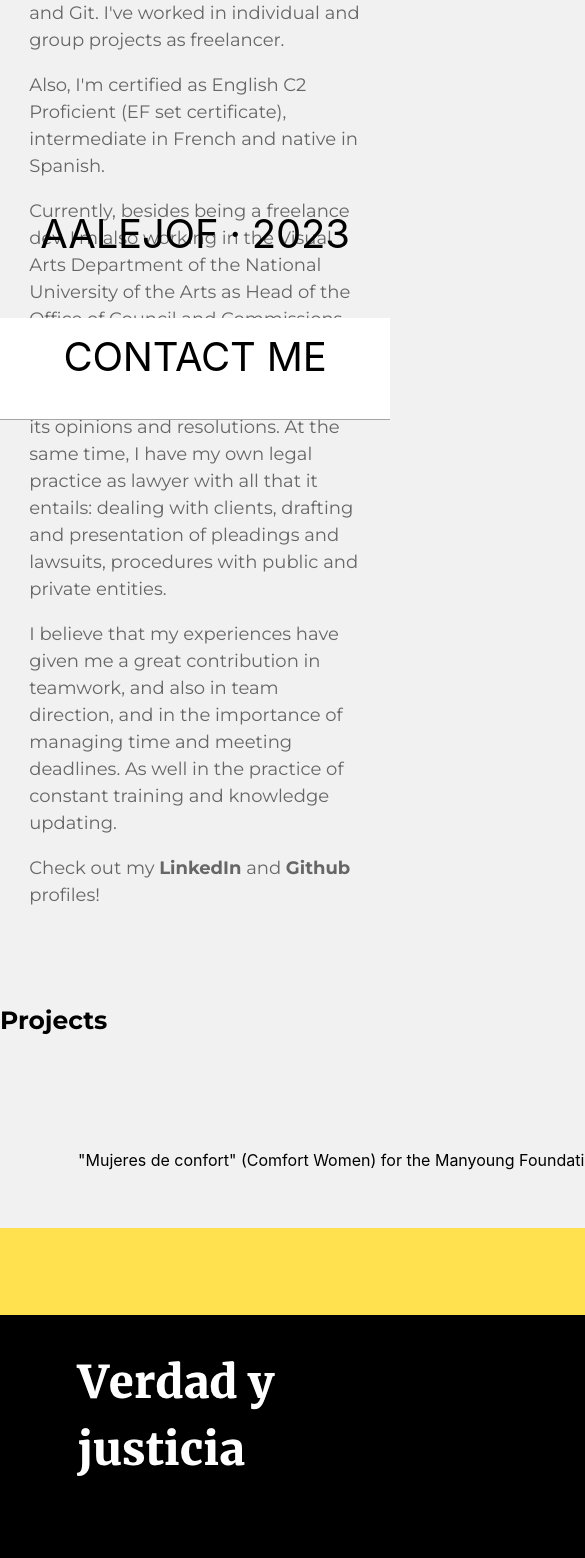
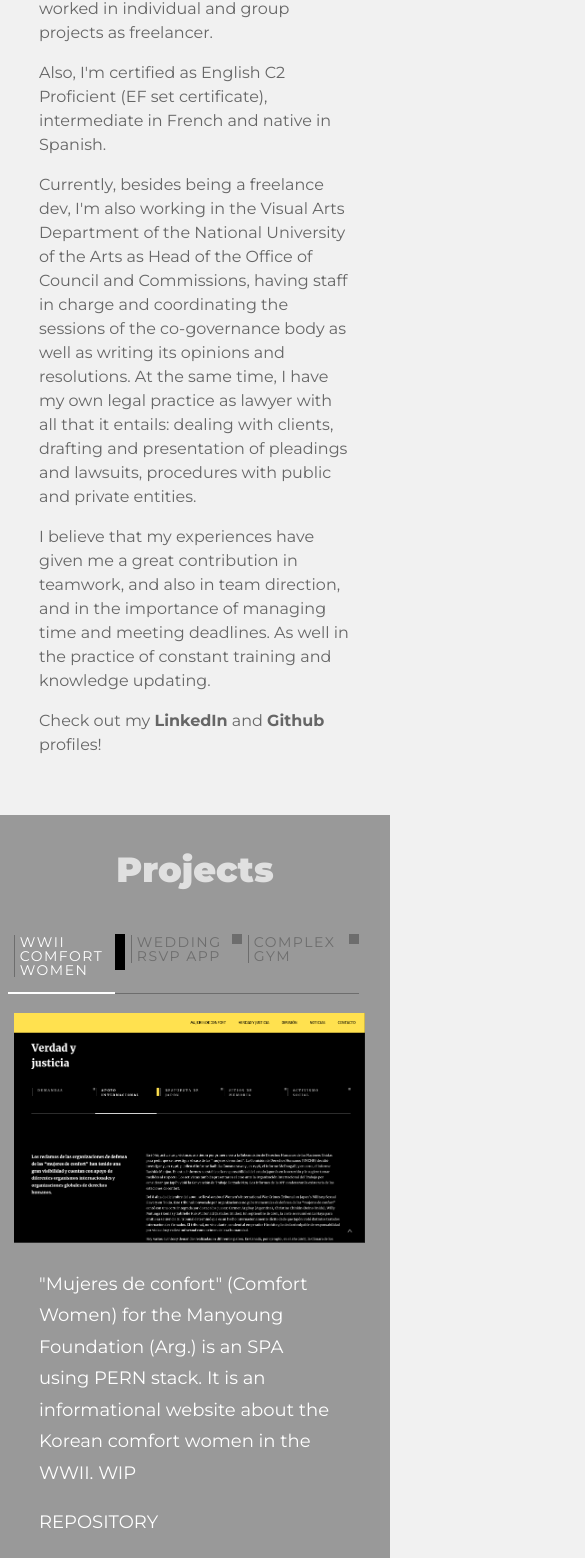
Before and after one commit to AAlejof/Aalejof-Portfolio, a React (Vite) app in the folder client/: page / in a window 390 px wide. Shown: the part 424-1982 px from the top of the page, 585 px wide, since content can reach past the window. Built offline with nearby package versions, Linux system fonts and the light colour scheme.

Commit message:
add responsive

```diff
--- a/client/src/components/Footer/Footer.module.css
+++ b/client/src/components/Footer/Footer.module.css
@@ -39,28 +39,25 @@
 @media (max-width: 450px) {
     .footerDiv {
         margin: 0;
-        position: fixed;
-        bottom: 0;
         display: flex;
-        flex-wrap: wrap;
-        justify-content: center;
-        align-content: flex-end;
-        height: 101.33px;
+        justify-content: space-around;
         width: 100vw;
         background-color: white;
-        border-bottom: solid 0.5px #a4a4a4;
+        border-top: solid 0.5px #a4a4a4;
     }
 
     .pFooterDiv {
-        height: 43.33px;
+        height: 60px;
+        color: #000000;
+        font-family: 'Montserrat';
+        font-size: 12px;
         font-style: normal;
         font-weight: 400;
-        font-size: 40px;
-        line-height: 20px;
+        line-height: normal;
+        letter-spacing: -0.2px;
         display: flex;
         align-items: center;
         text-align: center;
-        letter-spacing: -0.2px;
     }
 
     a {
--- a/client/src/components/Home/Home.module.css
+++ b/client/src/components/Home/Home.module.css
@@ -10,26 +10,26 @@
         align-items: center;
         width: 100vw;
         margin-top: 15vh;
-        margin-bottom: 5vh;
     }
 
     h2 {
         font-family: 'Montserrat';
-        font-size: 25px;
-        text-align: left;
+        font-size: 35px;
+        text-align: center;
         color: #000000;
-        font-weight: 700;
-        width: 85vw;
+        font-weight: 800;
+        width: 60vw;
     }
 
     .mainP {
         font-family: 'Montserrat';
-        font-size: 18px;
+        font-size: 16px;
         text-align: left;
         color: #666666;
         font-weight: 400;
-        width: 85vw;
-        margin: 3%;
+        width: 80vw;
+        margin-bottom: 5vh;
+
     }
 }
 
--- a/client/src/components/Navbar/Navbar.module.css
+++ b/client/src/components/Navbar/Navbar.module.css
@@ -43,26 +43,27 @@
         position: fixed;
         top: 0;
         display: flex;
-        flex-wrap: wrap;
         justify-content: center;
-        align-content: flex-end;
-        height: 101.33px;
+        align-items: center;
+        height: 15vh;
         width: 100vw;
         background-color: white;
         border-bottom: solid 0.5px #a4a4a4;
+        z-index: 5;
     }
 
     .pNavbarDiv {
         height: 43.33px;
-        font-family: 'Open Sans';
+        color: #000;
+        font-family: 'Montserrat';
+        font-size: 45px;
         font-style: normal;
-        font-weight: 400;
-        font-size: 40px;
-        line-height: 20px;
+        font-weight: 900;
+        line-height: normal;
+        letter-spacing: -0.2px;
         display: flex;
         align-items: center;
         text-align: center;
-        letter-spacing: -0.2px;
     }
 
     a {
--- a/client/src/components/Projects/Projects.module.css
+++ b/client/src/components/Projects/Projects.module.css
@@ -1,3 +1,179 @@
+/* ---------MOBILE--------- */
+@media (max-width: 450px) {
+
+    .mainDiv {
+        display: flex;
+        flex-wrap: wrap;
+        justify-content: center;
+        align-content: center;
+        align-items: center;
+        width: 100vw;
+    }
+
+    .descDiv {
+        display: flex;
+        flex-direction: column;
+    }
+
+    .descH2 {
+        font-family: 'Montserrat';
+        font-size: 35px;
+        text-align: center;
+        color: #E0E0E0;
+        font-weight: 800;
+        width: 60vw;
+    }
+
+    .descP {
+        font-family: 'Merriweather';
+        font-size: 14px;
+        text-align: left;
+        color: #666666;
+        font-weight: 400;
+        padding-left: 5vw;
+        margin-bottom: 10vh;
+        width: 355px;
+        line-height: 175%;
+    }
+
+    /* ---------CARROUSEL-------- */
+
+    .descImg {
+        z-index: 1;
+        width: 100%;
+        max-width: 890px;
+    }
+
+
+    .carouselContainer {
+        position: relative;
+    }
+
+
+    /* ---------------InfoDiv-------------- */
+
+    .infoDiv {
+        background-color: #999999;
+        width: 100vw;
+        height: max-content;
+    }
+
+    .titleDiv {
+        display: flex;
+        width: 90%;
+        text-align: left;
+        padding: 2%;
+        justify-content: space-around;
+    }
+
+    .selectedTitle {
+        display: flex;
+        margin: 0;
+        background-color: transparent;
+        border: none;
+        width: 130px;
+        height: 60px;
+        border-bottom: 2px solid #FFF;
+        color: #FFF;
+        font-family: Montserrat;
+        font-size: 14px;
+        font-style: normal;
+        font-weight: 400;
+        line-height: 100%;
+        letter-spacing: 1.5px;
+        text-transform: uppercase;
+        text-align: left;
+    }
+
+    .titleButton {
+        display: flex;
+        margin: 0;
+        background-color: transparent;
+        border: none;
+        width: 130px;
+        height: 60px;
+        border-bottom: 1px solid #6D6D6D;
+        color: #6D6D6D;
+        font-family: Montserrat;
+        font-size: 14px;
+        font-style: normal;
+        font-weight: 400;
+        line-height: 100%;
+        letter-spacing: 1.5px;
+        text-transform: uppercase;
+        text-align: left;
+    }
+
+    .selectorDiv {
+        margin: 0;
+        border-bottom: 1px solid #6D6D6D;
+    }
+
+    .selectorOff {
+        width: 10px;
+        height: 10px;
+        background: #6D6D6D;
+    }
+
+    .selectorOn {
+        width: 10px;
+        height: 36px;
+        background: #000000;
+    }
+
+    .selectorOff,
+    .selectorOn {
+        width: 10px;
+        background: #6D6D6D;
+        transition: height 0.3s ease;
+    }
+
+    .selectorOn {
+        height: 36px;
+        background: #000000;
+    }
+
+
+    .titleText {
+        padding-left: 5px;
+        border-left: 1px solid #6D6D6D;
+    }
+
+    .contentDiv {
+        display: flex;
+        flex-direction: column-reverse;
+        justify-content: space-between;
+        align-items: center;
+        padding: 2%;
+        padding-top: 3%;
+        text-align: left;
+        min-height: 55vh;
+    }
+
+    .summaryDiv {
+        width: 75vw;
+        padding-right: 5vw;
+        color: #FFF;
+        font-family: Montserrat;
+        font-size: 18px;
+        font-style: normal;
+        font-weight: 400;
+        line-height: 175%;
+    }
+
+    .textDiv {
+        width: 90vw;
+        padding-right: 3vw;
+        font-family: Montserrat;
+        color: #FFF;
+        font-size: 14px;
+        font-style: normal;
+        font-weight: 400;
+        line-height: 175%;
+    }
+
+}
+
 
 /* ---------DESKTOP & TABLET--------- */
 @media (min-width: 451px) {
```
